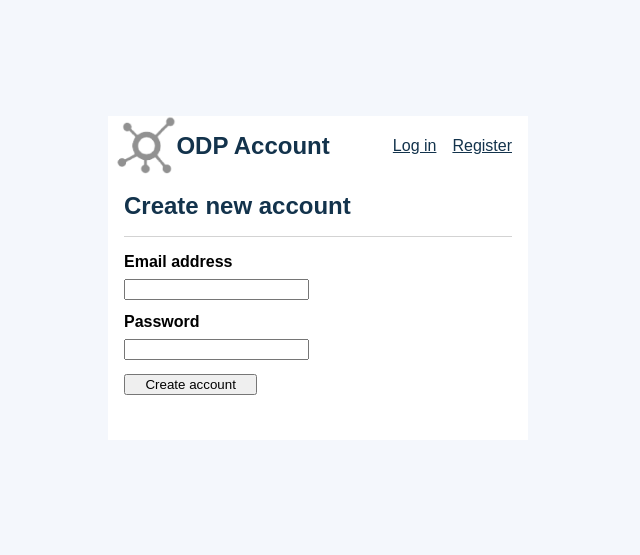
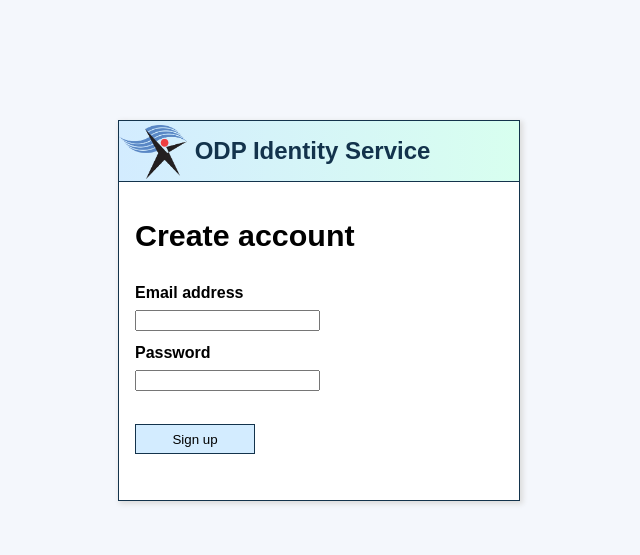
Before and after one commit to SAEONData/Open-Data-Platform, a Flask app: page /user/register in a window 1280 px wide. Shown: the top 555 px of the page, without its empty margins (322-962 px from the left). Run offline with Flask 2, Linux system fonts and the light colour scheme; parts of the project's set-up code (start-up, migrations or seed data) failed here and were passed over.

Commit message:
Stylin' :art: :paintbrush:

```diff
--- a/odpidentity/static/style.css
+++ b/odpidentity/static/style.css
@@ -1,122 +1,139 @@
 html {
   font-family: sans-serif;
   background: #F4F7FC;
-  padding: 1rem;
 }
 
 body {
-  max-width: 420px;
-  margin: 100px auto;
   background: white;
+  border: 1px solid #13334C;
+  box-shadow: 2px 2px 5px 1px #DDDDDD;
+  margin: 1rem;
 }
 
-h1, h2, h3, h4, h5, h6 {
-  color: #13334C;
-  margin: 1rem 0;
+body.login {
+  width: 400px;
+  margin-left: calc(50vw - 200px);
+  margin-top: 15vh;
 }
 
-a {
-  color: #13334C;
-}
-
-hr {
-  border: none;
-  border-top: 1px solid lightgray;
+ul {
+  list-style: none;
 }
 
 nav {
-  background: #FFFFFF;
+  background: linear-gradient(to right, #D3ECFF, #D8FFEF);
+  color: #13334C;
   display: flex;
-  align-items: center;
-  padding: 0 0.5rem;
-  max-height: 60px;
+  margin: 0;
+  height: 60px;
+  border-bottom: 1px solid #13334C;
+}
+
+nav a {
+  text-decoration: none;
+  color: inherit;
 }
 
 nav h1 {
   flex: auto;
-  margin: 0;
+  align-items: center;
 }
 
-nav h1 a {
-  text-decoration: none;
-  padding: 0.25rem 0.5rem;
+nav ul, nav h1  {
+  display: flex;
+  height: 100%;
+  margin: 0;
+  padding: 0;
+  font-weight: bold;
 }
 
-nav ul  {
+nav ul li span, nav ul li a, nav h1 a {
   display: flex;
-  list-style: none;
-  margin: 0;
-  padding: 0;
+  height: 100%;
+  align-items: center;
+  padding: 0 1em;
 }
 
-nav ul li a, nav ul li span, header .action {
-  display: block;
-  padding: 0.5rem;
-}
-
-.content {
-  padding: 0 1rem 1rem;
-}
-
-.content > header {
-  border-bottom: 1px solid lightgray;
-  display: flex;
-  align-items: flex-end;
-}
-
-.content > header h1 {
-  flex: auto;
-  margin: 1rem 0 0.25rem 0;
+.nav-button:hover {
+  background: #5BFFB2;
+  text-decoration: underline;
 }
 
 .flash {
-  margin: 1em 0;
-  padding: 1em;
-  background: #F0E2FF;
-  border: 1px solid #377ba8;
+  display: flex;
+  flex-direction: column;
 }
 
-.content:last-child {
-  margin-bottom: 0;
+.flash ul {
+  max-width: 50vw;
+  margin: 0 auto;
 }
 
-.content form {
+.flash ul li {
+  display: flex;
+  align-items: center;
+  margin: .8em 0;
+  padding: 1.2em;
+  background: #FFF7E5;
+  border: 1px solid #FFC849;
+}
+
+.flash ul li.error {
+  background: #FFE5E5;
+  border: 1px solid #FF4C4C;
+}
+
+section, main {
+  padding: 1rem;
+}
+
+main header {
+  font-size: .95em;
+  margin-bottom: 2em;
+}
+
+input[type=submit] {
+  align-self: start;
+  min-width: 9em;
+  height: 30px;
+  background: #D3ECFF;
+  border: 1px solid #13334C;
+  cursor: pointer;
+  margin-top: 1.5em;
+}
+
+input[type=submit]:hover {
+  background: #5BFFB2;
+  text-decoration: underline;
+}
+
+img.nrf-icon {
+    object-fit: scale-down;
+    max-height: 90%;
+    margin-right: 8px;
+    margin-top: 2px;
+}
+
+ul.form-field-errors {
+    color: #FF0000;
+}
+
+main form {
   margin: 1em 0;
   display: flex;
   flex-direction: column;
 }
 
-.content label {
+main label {
   font-weight: bold;
   margin-bottom: 0.5em;
 }
 
-.content input, .content textarea {
+main input, main textarea {
   margin-bottom: 1em;
 }
 
-.content textarea {
+main textarea {
   min-height: 12em;
   resize: vertical;
 }
-
-input.danger {
-  color: #cc2f2e;
-}
-
-input[type=submit] {
-  align-self: start;
-  min-width: 10em;
-}
-
-img {
-    object-fit: scale-down;
-}
-
-.odp-logo {
-    max-height: 60px;
-}
-
-ul.errors {
-    color: #FF0000;
-}
--- a/odpidentity/templates/base.html
+++ /dev/null
@@ -1,30 +0,0 @@
-<!DOCTYPE html>
-<title>{% block title %}{% endblock %} - Open Data Platform</title>
-<link rel="stylesheet" href="{{ url_for('static', filename='style.css') }}">
-<nav>
-    <img class="odp-logo" src="{{ url_for('static', filename='logo_odp_small.png') }}">
-    <h1>ODP Account</h1>
-    <ul>
-        {% if current_user.is_authenticated %}
-            <li><a href="{{ url_for('hydra.logout') }}">Log out</a>
-        {% else %}
-            <li><a href="{{ url_for('hydra.login') }}">Log in</a>
-            <li><a href="{{ url_for('user.register') }}">Register</a>
-        {% endif %}
-    </ul>
-</nav>
-<section class="content">
-    <header>
-        <h2>{% block header %}{% endblock %}</h2>
-    </header>
-    {% with messages = get_flashed_messages(with_categories=true) %}
-        {% if messages %}
-            <ul class="flash">
-                {% for category, message in messages %}
-                    <li class="{{ category }}">{{ message }}</li>
-                {% endfor %}
-            </ul>
-        {% endif %}
-    {% endwith %}
-    {% block content %}{% endblock %}
-</section>
--- a/odpidentity/templates/login.html
+++ b/odpidentity/templates/login.html
@@ -1,7 +1,7 @@
-{% extends 'base.html' %}
+{% extends 'login_base.html' %}
 {% from 'macros.html' import with_errors %}
 
-{% block header %}
+{% block page_heading %}
     {% block title %}Log in{% endblock %}
 {% endblock %}
 
--- /dev/null
+++ b/odpidentity/templates/login_base.html
@@ -0,0 +1,16 @@
+<!DOCTYPE html>
+<title>{% block title %}{% endblock %} - Identity Service - Open Data Platform</title>
+<link rel="stylesheet" href="{{ url_for('static', filename='style.css') }}">
+
+<body class="login">
+    <header>
+        <nav>
+            <h1><img class="nrf-icon" src="{{ url_for('static', filename='NRF-Icon.png') }}">ODP Identity Service</h1>
+        </nav>
+    </header>
+
+    <main>
+        <header><h1>{% block page_heading %}{% endblock %}</h1></header>
+        {% block content %}{% endblock %}
+    </main>
+</body>
--- a/odpidentity/templates/macros.html
+++ b/odpidentity/templates/macros.html
@@ -1,8 +1,8 @@
 {% macro with_errors(field) %}
-    <div class="form_field">
+    <div class="form-field">
         {% if field.errors %}
             {% set css_class = 'has_error ' + kwargs.pop('class', '') %}
-            <ul class="errors">
+            <ul class="form-field-errors">
                 {% for error in field.errors %}
                     <li>{{ error|e }}</li>
                 {% endfor %}
--- a/odpidentity/templates/register.html
+++ b/odpidentity/templates/register.html
@@ -1,8 +1,8 @@
-{% extends 'base.html' %}
+{% extends 'login_base.html' %}
 {% from 'macros.html' import with_errors %}
 
-{% block header %}
-    {% block title %}Create new account{% endblock %}
+{% block page_heading %}
+    {% block title %}Create account{% endblock %}
 {% endblock %}
 
 {% block content %}
@@ -10,6 +10,6 @@
         {{ form.csrf_token }}
         {{ form.email.label }} {{ with_errors(form.email) }}
         {{ form.password.label }} {{ with_errors(form.password) }}
-        <input type="submit" value="Create account">
+        <input type="submit" value="Sign up">
     </form>
 {% endblock %}
```
Also changed, not shown: odpidentity/templates/app_base.html (added, +39 -0 lines), odpidentity/templates/home.html (+2 -5 lines), odpidentity/static/NRF-Icon.png (added), odpidentity/static/logo_odp_small.png (deleted).
